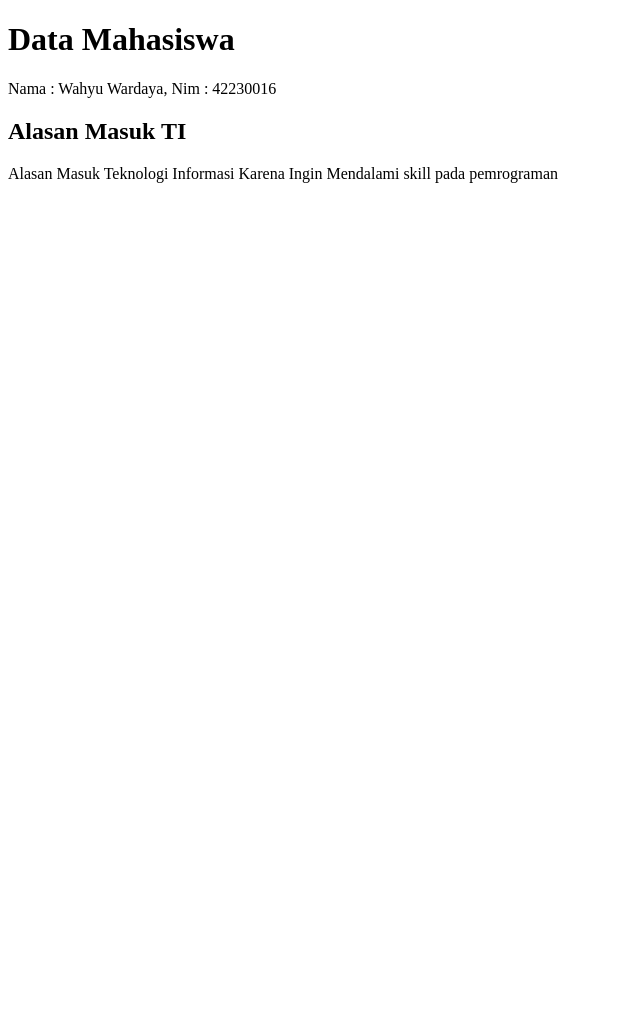
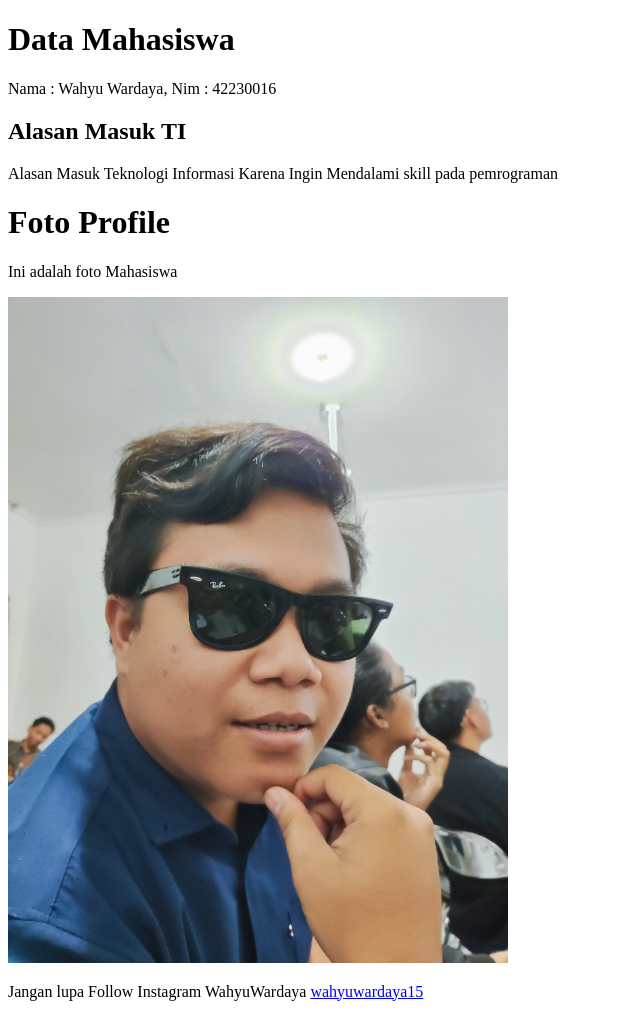
Before and after one commit to WahyuWardaya/Praktikum_Web, a plain HTML site: page index.html in a window 1280 px wide. Shown: the whole page, without its empty margins (0-640 px from the left). Before the commit the page ends 800 px from the top, so only its background shows below. Drawn offline with Linux system fonts and the light colour scheme.

Commit message:
Langkah c. menggunakan tag Image dan Hyperlink

```diff
--- a/index.html
+++ b/index.html
@@ -13,4 +13,13 @@
     <h2>Alasan Masuk TI</h2>
     <p>Alasan Masuk Teknologi Informasi Karena Ingin Mendalami skill pada pemrograman</p>
   </body>
+  <body>
+    <!-- Langkah c. menggunakan tah Hyperlink dan gambar -->
+    <!-- tag image -->
+    <h1>Foto Profile</h1>
+    <p>Ini adalah foto Mahasiswa</p>
+    <img src="image/Foto_Wahyu.jpg" alt="Foto wahyu" width="500" />
+    <!-- tag hyperlink -->
+    <p>Jangan lupa Follow Instagram WahyuWardaya <a href="https://www.instagram.com/wahyuwardaya15/"> wahyuwardaya15</a></p>
+  </body>
 </html>
```
Also changed, not shown: image/Foto_Wahyu.jpg (added).
